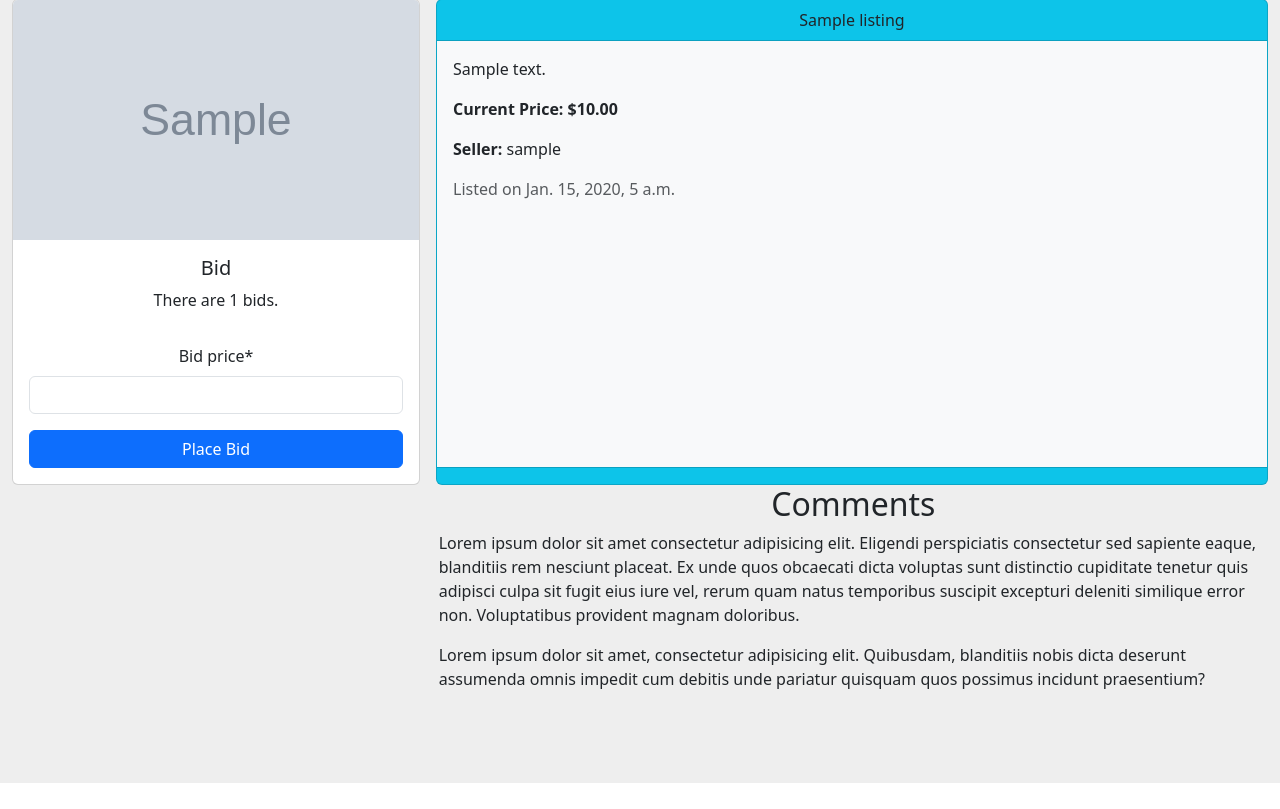
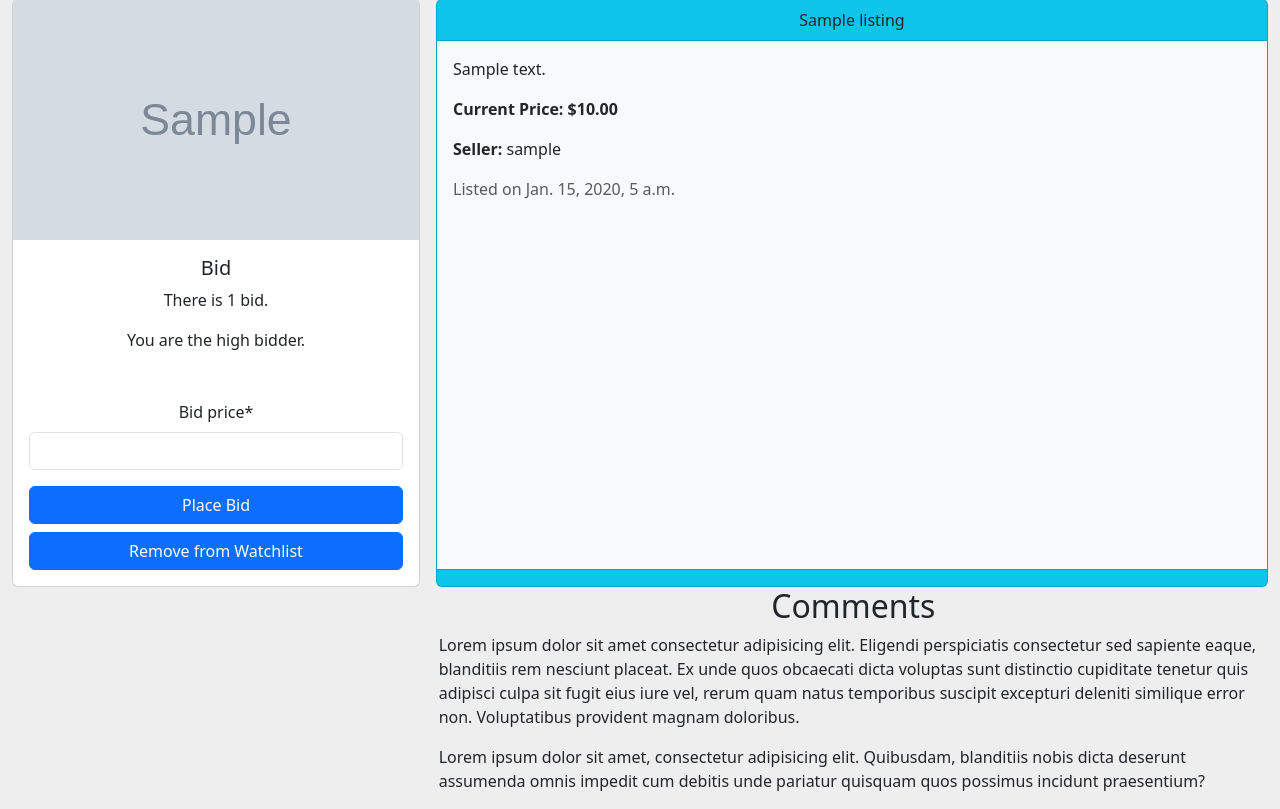
Before and after one commit to catbirdseatio/commerce, a Django app: a page that uses templates/auctions/detail.html in a window 1280 px wide. Shown: the part 170-979 px from the top of the page. Before the commit the page ends 953 px from the top, so only its background shows below. Run offline with Django 3.2, Linux system fonts and the light colour scheme; a user stored in the database is signed in; tables that the repository leaves empty hold one stand-in row (values such as "Sample post"); grey boxes marked "Sample" are stand-in pictures; some libraries are stand-ins or nearby versions.

Commit message:
ui changes and some orm optimizations

```diff
--- a/auctions/forms.py
+++ b/auctions/forms.py
@@ -35,11 +35,17 @@ class LoginForm(forms.Form):
 class ListingForm(forms.ModelForm):
     class Meta:
         model = Listing
-        fields = ("title", "description", "starting_bid", "profile_image", "category",)
+        fields = (
+            "title",
+            "description",
+            "starting_bid",
+            "profile_image",
+            "category",
+        )
 
     def clean_starting_bid(self):
         data = self.cleaned_data["starting_bid"]
-        if data < .01:
+        if data < 0.01:
             forms.ValidationError("Starting bid must be more than .01")
         return data
 
@@ -61,7 +67,9 @@ class BidForm(forms.ModelForm):
         if self.listing.number_of_bids > 0 and data <= self.listing.current_price:
             raise forms.ValidationError("Bid price must exceed current price")
         elif data < self.listing.current_price:
-            raise forms.ValidationError("Bid must be greater than or equal to starting bid.")
+            raise forms.ValidationError(
+                "Bid must be greater than or equal to starting bid."
+            )
 
         return data
 
--- a/auctions/models.py
+++ b/auctions/models.py
@@ -20,8 +20,8 @@ def path_and_rename(instance, filename):
     return os.path.join(upload_to, filename)
 
 
-class ActiveListingManager(models.Manager):
-    def get_queryset(self):
+class ListingManager(models.Manager):
+    def get_active(self):
         return super().get_queryset().filter(is_active=True)
 
 
@@ -33,8 +33,8 @@ class User(AbstractUser):
 
 
 class Bid(models.Model):
-    user = models.ForeignKey("User", on_delete=models.CASCADE)
-    listing = models.ForeignKey("Listing", on_delete=models.CASCADE)
+    user = models.ForeignKey("User", on_delete=models.CASCADE, related_name="bids")
+    listing = models.ForeignKey("Listing", on_delete=models.CASCADE, related_name="bids")
     bid_price = models.DecimalField(max_digits=8, decimal_places=2)
     created_at = models.DateTimeField(auto_now_add=True)
 
@@ -57,9 +57,11 @@ class Category(models.Model):
 
 class Listing(models.Model):
     title = models.CharField(max_length=128)
-    slug = AutoSlugField(populate_from='title')
+    slug = AutoSlugField(populate_from="title")
     description = models.TextField()
-    seller = models.ForeignKey(get_user_model(), on_delete=models.CASCADE, related_name="+")
+    seller = models.ForeignKey(
+        get_user_model(), on_delete=models.CASCADE, related_name="+"
+    )
     starting_bid = models.DecimalField(max_digits=8, decimal_places=2)
     profile_image = models.ImageField(upload_to=path_and_rename, blank=True, null=True)
     is_active = models.BooleanField(default=True)
@@ -76,12 +78,10 @@ class Listing(models.Model):
     updated_at = models.DateTimeField(auto_now=True)
 
     # Many To Many Fields
-    bids = models.ManyToManyField(get_user_model(), through="Bid")
-
+    watchlist = models.ManyToManyField("User", related_name="watchlist")
 
     # Managers
-    objects = models.Manager()
-    active = ActiveListingManager()
+    objects = ListingManager()
 
     def img_preview(self):
         if self.profile_image:
@@ -89,24 +89,30 @@ class Listing(models.Model):
         return None
 
     def slugify_function(self, content):
-        return content.translate({ord(c): '-' for c in string.whitespace}).lower()
+        return content.translate({ord(c): "-" for c in string.whitespace}).lower()
+
+    def bid_queryset(self):
+        return self.bids.filter(listing_id=self.pk)
 
     @property
     def number_of_bids(self):
-        return (
-            Bid.objects.prefetch_related("listing").filter(listing_id=self.pk).count()
-        )
+        return self.bid_queryset().count()
+
+    @property
+    def high_bid(self):
+        try:
+            return self.bid_queryset().select_related("user").latest()
+        except Bid.DoesNotExist:
+            return None
 
     @property
     def current_price(self):
-        bids = Bid.objects.prefetch_related("listing").filter(listing_id=self.pk)
-        print(self.bids.all())
-
-        if bids.count() > 0:
-            return bids.latest().bid_price
+        if self.number_of_bids > 0:
+            return self.bids.latest().bid_price
 
         else:
             return self.starting_bid
+
 
     def __str__(self):
         return self.title
--- a/auctions/views.py
+++ b/auctions/views.py
@@ -1,20 +1,19 @@
-import decimal
 from django.contrib import messages
 from django.contrib.auth import authenticate, login, logout
 from django.contrib.auth.mixins import LoginRequiredMixin
-from django.http import HttpResponse, HttpResponseRedirect
+from django.http import  HttpResponseRedirect
 from django.shortcuts import render, get_object_or_404
 from django.urls import reverse, reverse_lazy
 from django.views.generic.edit import CreateView
 from django.views import View
 
 from auctions.forms import CustomUserCreationForm, LoginForm, ListingForm, BidForm
-from auctions.models import Listing, Bid
+from auctions.models import Listing
 
 
 class IndexView(View):
     def get(self, request):
-        listings = Listing.active.all()
+        listings = Listing.objects.get_active()
         return render(request, "auctions/index.html", {"listings": listings})
 
 
@@ -47,7 +46,6 @@ class DetailListingView(View):
 
         if request.user.is_authenticated:
             context["form"] = self.form_class(listing=listing, user=request.user)
-
         return render(request, "auctions/detail.html", context)
 
     def post(self, request, slug):
@@ -97,34 +95,6 @@ class LogoutView(View):
         return HttpResponseRedirect(reverse("index"))
 
 
-# def register(request):
-#     if request.method == "POST":
-#         username = request.POST["username"]
-#         email = request.POST["email"]
-
-#         # Ensure password matches confirmation
-#         password = request.POST["password"]
-#         confirmation = request.POST["confirmation"]
-#         if password != confirmation:
-#             return render(
-#                 request, "auctions/register.html", {"message": "Passwords must match."}
-#             )
-
-
-#         # Attempt to create new user
-#         try:
-#             user = User.objects.create_user(username, email, password)
-#             user.save()
-#         except IntegrityError:
-#             return render(
-#                 request,
-#                 "auctions/register.html",
-#                 {"message": "Username already taken."},
-#             )
-#         login(request, user)
-#         return HttpResponseRedirect(reverse("index"))
-#     else:
-#         return render(request, "auctions/register.html")
 class RegisterView(CreateView):
     form_class = CustomUserCreationForm
     success_url = reverse_lazy("login")
--- a/templates/auctions/detail.html
+++ b/templates/auctions/detail.html
@@ -8,26 +8,12 @@
 <div class="listing-container pt-3 grid">
     <div class="row g-3">
         <div class="col-xs-12 col-sm-6 col-lg-4">
-            <div class="card text-center">
-                <img class="card-img-top" src="{{ listing.profile_image.url }}" alt="Card image cap">
-                <div class="card-body">
-                    <h5 class="card-title text-center">Bid</h5>
-                    <p class="mb-0">There are {{ listing.bids.count }} bids.</p>
-                </div>
-                <div class="card-body">
-                    {% if user.is_authenticated %}
-                        <form method="post">
-                            {% csrf_token %}
-                            {{ form|crispy}}
-                            <div class="d-grid">
-                                <button type="submit" class="btn btn-primary btn-block">Place Bid</button>
-                            </div>
-                        </form>
-                    {% else %}
-                        <p>Log in to place bid.</p>
-                    {% endif %}
-                </div>
-            </div>
+            <!-- Side Card -->
+            {% if listing.is_active %}
+                {% include 'includes/_listing_side_card_active.html' %}
+            {% else %}
+                {% include 'includes/_listing_side_card_inactive.html' %}
+            {% endif %}
         </div>
         <div class="col-xs-12 col-sm-6 col-lg-8">
             <div class="card h-100 bg-info">
--- /dev/null
+++ b/templates/includes/_listing_side_card_active.html
@@ -0,0 +1,46 @@
+{% load crispy_forms_tags %}
+{% load static %}
+<div class="card text-center">
+    {% if listing.profile_image %}
+        <img class="card-img-top" src="{{ listing.profile_image.url }}" alt="Card image cap">
+    {% else %}
+        <img class="card-img-top" src="{% static 'auctions/default.png' %}" alt="Card image cap">
+    {% endif %}
+    <div class="card-body">
+        <h5 class="card-title text-center">Bid</h5>
+        <div class="m-0">
+            {% if listing.high_bid %}
+                {% with listing.high_bid as bid %}
+                    <p>There {{ listing.number_of_bids|pluralize:"is,are" }} {{ listing.number_of_bids }} bid{{ listing.number_of_bids|pluralize}}.</p>
+                    {% if bid.user == user %}
+                        <p>You are the high bidder.</p>
+                    {% else %}
+                        <p>{{ bid.user }} is the high bidder.</p>
+                    {% endif %}
+                {% endwith %}
+            {% else %}
+                <p>There are no bids.</p>
+            {% endif %}
+        </div>
+    </div>
+    <div class="card-body">
+        {% if user.is_authenticated %}
+            <form method="post">
+                {% csrf_token %}
+                {{ form|crispy}}
+                <div class="d-grid mb-2">
+                    <button type="submit" class="btn btn-primary btn-block">Place Bid</button>
+                </div>
+            </form>
+            <div class="d-grid">
+                {% if listing in request.user.watchlist.all %}
+                <button class="btn btn-primary btn-block">Remove from Watchlist</button>
+                {% else %}
+                <button class="btn btn-warning btn-block">Add to Watchlist</button>
+                {% endif %}
+            </div>
+        {% else %}
+            <p>Log in to place bid.</p>
+        {% endif %}
+    </div>
+</div>
--- a/templates/includes/_listings.html
+++ b/templates/includes/_listings.html
@@ -8,8 +8,9 @@
       {% else %}
         <img src="{% static 'auctions/default.png' %}" alt="{{ listing.title }}" class="card-img-top">
       {% endif %}
-      <div class="card-body">
-        <h5 class="card-title text-center">{{ listing.title }}</h5>
+      <div class="card-body text-center">
+        <h5 class="card-title">{{ listing.title }}</h5>
+        <p class="text-bold">Current price: ${{ listing.current_price }}</p>
         <p class="card-text listings-card-text">{{ listing.description|truncatewords:15 }}</p>
       </div>
       <div class="d-grid m-2">
```
Also changed, not shown: auctions/tests/conftest.py (+22 -15 lines), auctions/tests/factories.py (+5 -7 lines), auctions/tests/test_e2e.py (+19 -6 lines), auctions/tests/test_models.py (+23 -7 lines), auctions/tests/test_views.py (+65 -6 lines), templates/includes/_listing_side_card_inactive.html (added, +20 -0 lines), auctions/migrations/0010_remove_listing_bids.py (added), auctions/migrations/0011_alter_bid_listing.py (added), auctions/migrations/0012_alter_bid_user.py (added), auctions/migrations/0013_listing_watchlist.py (added), auctions/static/auctions/styles.css (line endings or trailing spaces).
